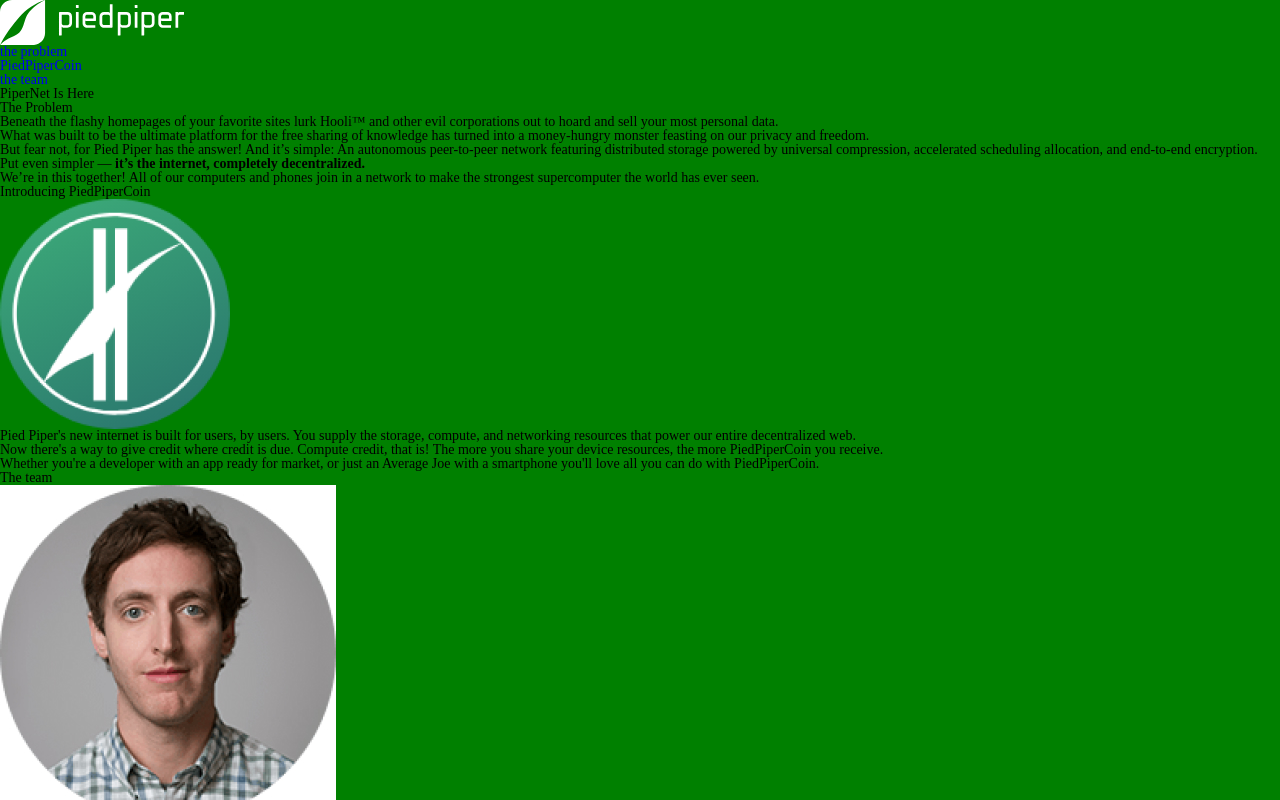
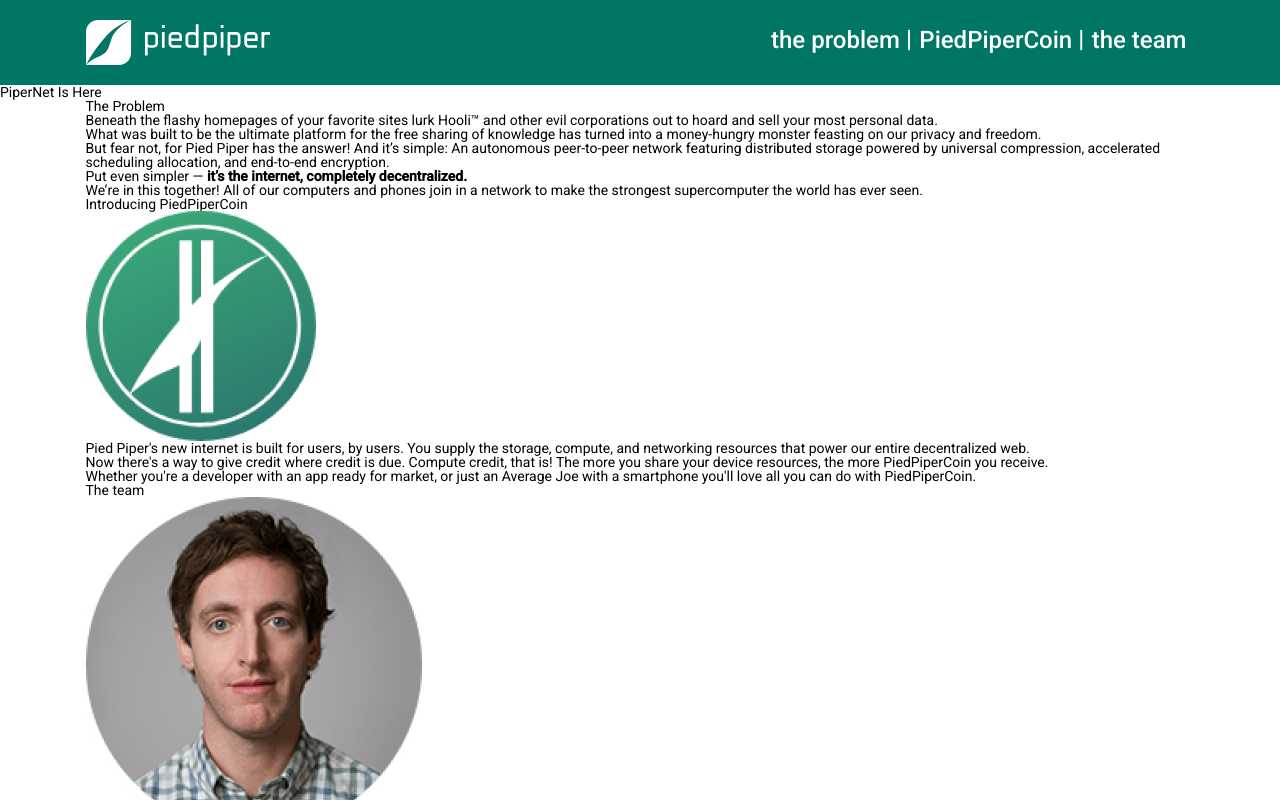
Before and after one commit to dotADmit/piedPiper, a plain HTML site: page index.html in a window 1280 px wide. Shown: the top 800 px of the page. Drawn offline with Linux system fonts and the light colour scheme.

Commit message:
added header css

```diff
--- a/index.html
+++ b/index.html
@@ -10,6 +10,7 @@
     <header class="header">
       <div class="header__top">
         <div class="wrapper">
+          <div class="header__top-inner">
             <div class="logo"><img class="logo__img" src="source/img/logo.svg" alt="logo"/></div>
             <nav class="header__menu">
               <ul class="header__menu-list">
@@ -18,6 +19,7 @@
                 <li class="header__list-item"><a class="header__menu-link" href="#">the team</a></li>
               </ul>
             </nav>
+          </div>
         </div>
       </div>
       <div class="header__content">
--- a/source/scss/_nullstyle.scss
+++ b/source/scss/_nullstyle.scss
@@ -9,7 +9,7 @@ input,button,textarea{font-family:inherit;}
 input::-ms-clear{display: none;}
 button{cursor: pointer;}
 button::-moz-focus-inner{padding:0;border:0;}
-a,a:visited{text-decoration: none;}
+a,a:visited{text-decoration: none; color: white}
 a:hover{text-decoration: none;}
 ul li{list-style: none;}
 img{vertical-align: top;}
--- a/source/scss/style.scss
+++ b/source/scss/style.scss
@@ -1,5 +1,41 @@
 @import "_nullstyle";
+@import url('https://fonts.googleapis.com/css2?family=Roboto:wght@400;500&display=swap" rel="stylesheet"');
 
 body {
-	background: green;
+	font-family: 'Roboto', sans-serif;
 }
+
+.wrapper {
+	margin: 0 auto;
+	padding: 0 55px;
+	width: 1219px;
+}
+
+.header__top {
+	background: #007765;
+}
+
+.header__top-inner {
+	display: flex;
+	justify-content: space-between;
+	padding: 20px 0;
+}
+
+.header__list-item {
+	display: inline-block;
+	font-weight: 500;
+	font-size: 24px;
+	padding: 8px;
+	position: relative;
+	&::after {
+		content: "|";
+		position: absolute;
+		color: white;
+		top: 5px;
+		right: -4px;
+		line-height: 28px;
+	}
+	&:last-child::after{
+		content: "";
+	}
+}
```
Also changed, not shown: css/style.css, 1 other file. Lines whose indentation alone changed are shown as unchanged.
